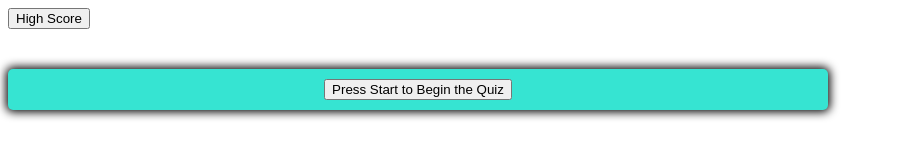
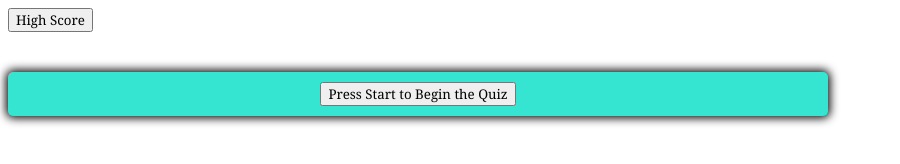
Before and after one commit to Korbin-Sargent/Coding-Quiz, a plain HTML site: page index.html in a window 1280 px wide. Shown: the whole page, without its empty margins (0-900 px from the left). Drawn offline with Linux system fonts and the light colour scheme.

Commit message:
cleaned up CSS file

```diff
--- a/style.css
+++ b/style.css
@@ -1,3 +1,7 @@
+* {
+  font-family: Georgia, "Times New Roman", Times, serif;
+}
+
 header {
   position: relative;
 }
@@ -5,22 +9,6 @@ h2 {
   display: flex;
   justify-content: left;
 }
-
-/*
-#high-score {
-  align-items: top;
-  justify-content: left;
-}
-
-body {
-    padding: 0;
-  width: 100vw;
-  height: 100vh;
-  margin: 0;
-  display: flex;
-  justify-content: center;
-  align-items: center;
-} */
 
 .container {
   display: flex;
@@ -33,11 +21,6 @@ body {
   padding: 10px;
   box-shadow: 0 0 10px 2px;
 }
-/*
-#question {
-  display: flex;
-  justify-content: center;
-} */
 
 .answer-grid {
   display: grid;
@@ -53,9 +36,3 @@ body {
 .startButton {
   justify-content: center;
 }
-/* *,
-*::before,
-*::after {
-box-sizing: border-box;
-  font-family: Georgia, "Times New Roman", Times, serif;
-} */
```
